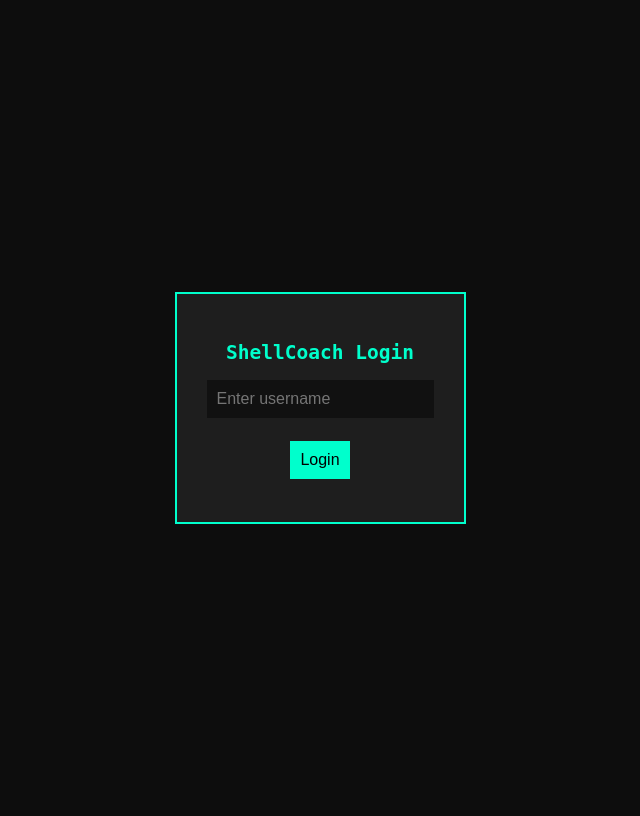
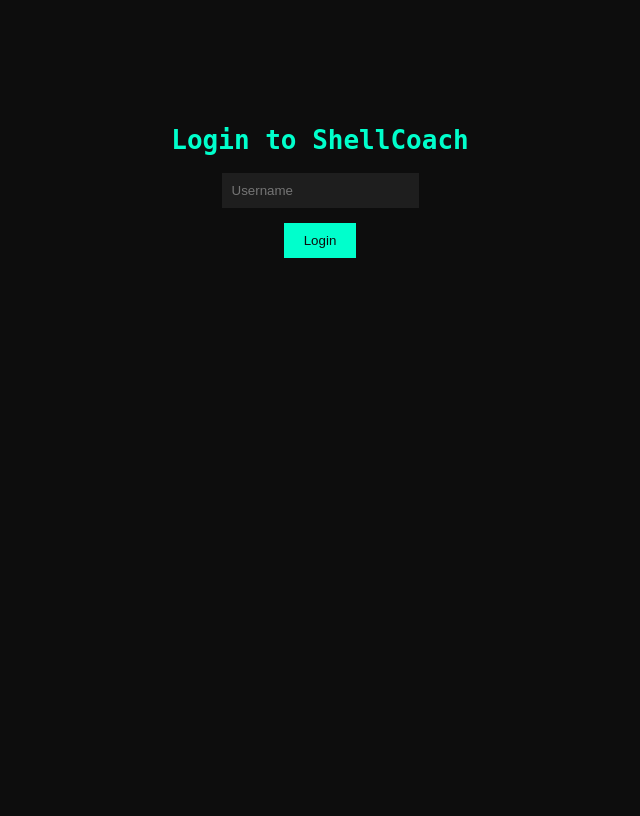
Before and after one commit to ShellCoachTechnologies/ShellCoachv1, a Flask app: page /login in a window 1280 px wide. Shown: the whole page, without its empty margins (320-960 px from the left). After the commit the page ends 258 px from the top, so only its background shows below. Run offline with Flask 3, Linux system fonts and the light colour scheme.

Commit message:
login.html

```diff
--- a/templates/login.html
+++ b/templates/login.html
@@ -1,46 +1,9 @@
 <!DOCTYPE html>
-<html lang="en">
-<head>
-  <meta charset="UTF-8">
-  <title>Login - ShellCoach</title>
-  <style>
-    body {
-      background-color: #0d0d0d;
-      color: #00ffcc;
-      font-family: monospace;
-      display: flex;
-      justify-content: center;
-      align-items: center;
-      height: 100vh;
-    }
-    form {
-      background: #1e1e1e;
-      padding: 30px;
-      border: 2px solid #00ffcc;
-      text-align: center;
-    }
-    input {
-      padding: 10px;
-      font-size: 16px;
-      background: #111;
-      color: #00ffcc;
-      border: none;
-    }
-    button {
-      padding: 10px;
-      font-size: 16px;
-      margin-top: 10px;
-      background-color: #00ffcc;
-      border: none;
-      cursor: pointer;
-    }
-  </style>
-</head>
-<body>
+<html><head><title>Login</title></head>
+<body style="background:#0d0d0d;color:#00ffcc;font-family:monospace;text-align:center;padding-top:100px;">
   <form method="POST">
-    <h2>ShellCoach Login</h2>
-    <p><input name="username" placeholder="Enter username" required></p>
-    <p><button type="submit">Login</button></p>
+    <h1>Login to ShellCoach</h1>
+    <input name="username" placeholder="Username" required style="padding:10px;background:#1e1e1e;color:#00ffcc;border:none;"><br><br>
+    <button type="submit" style="padding:10px 20px;background:#00ffcc;color:#0d0d0d;border:none;">Login</button>
   </form>
-</body>
-</html>
+</body></html>
```
